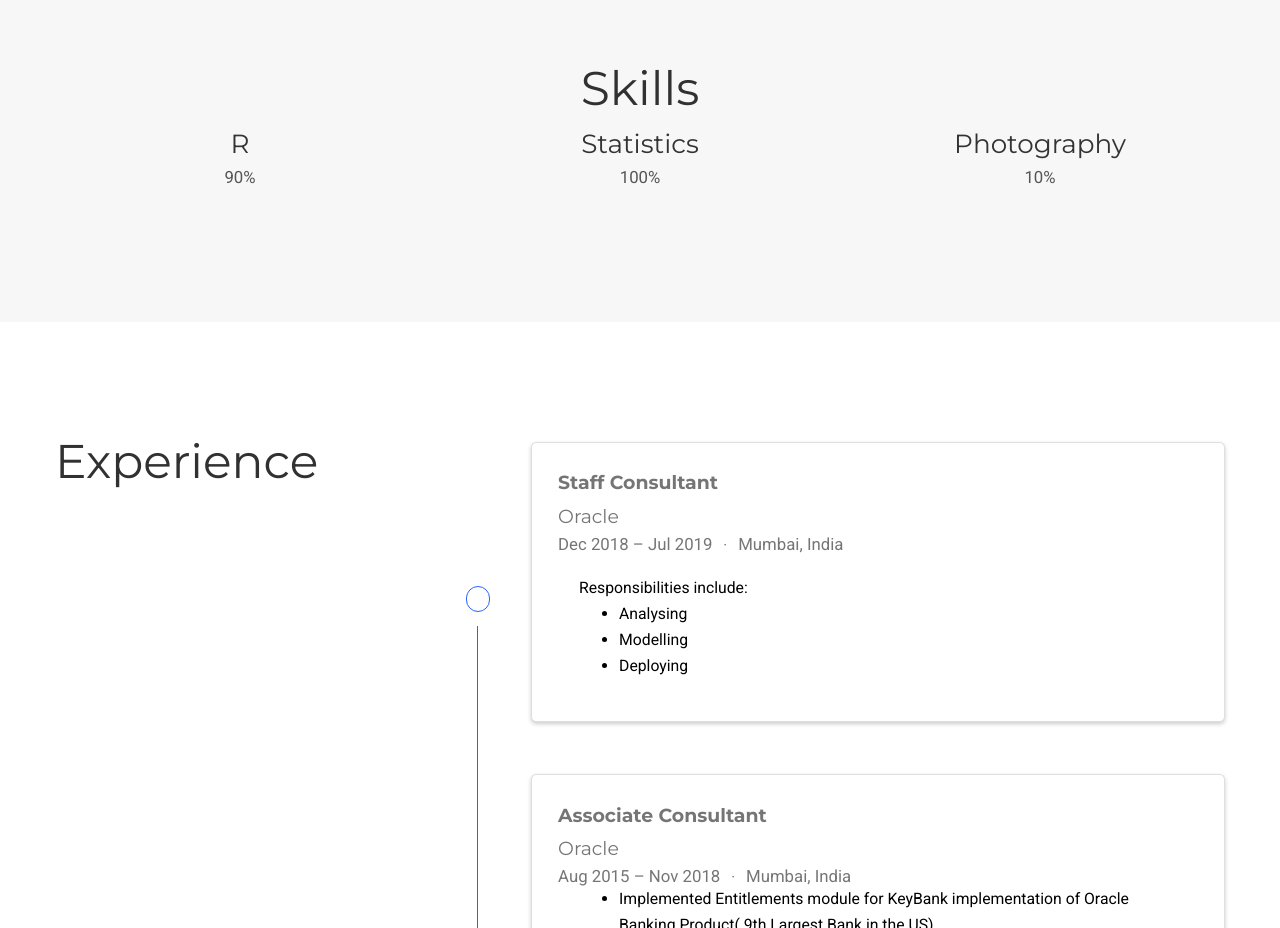
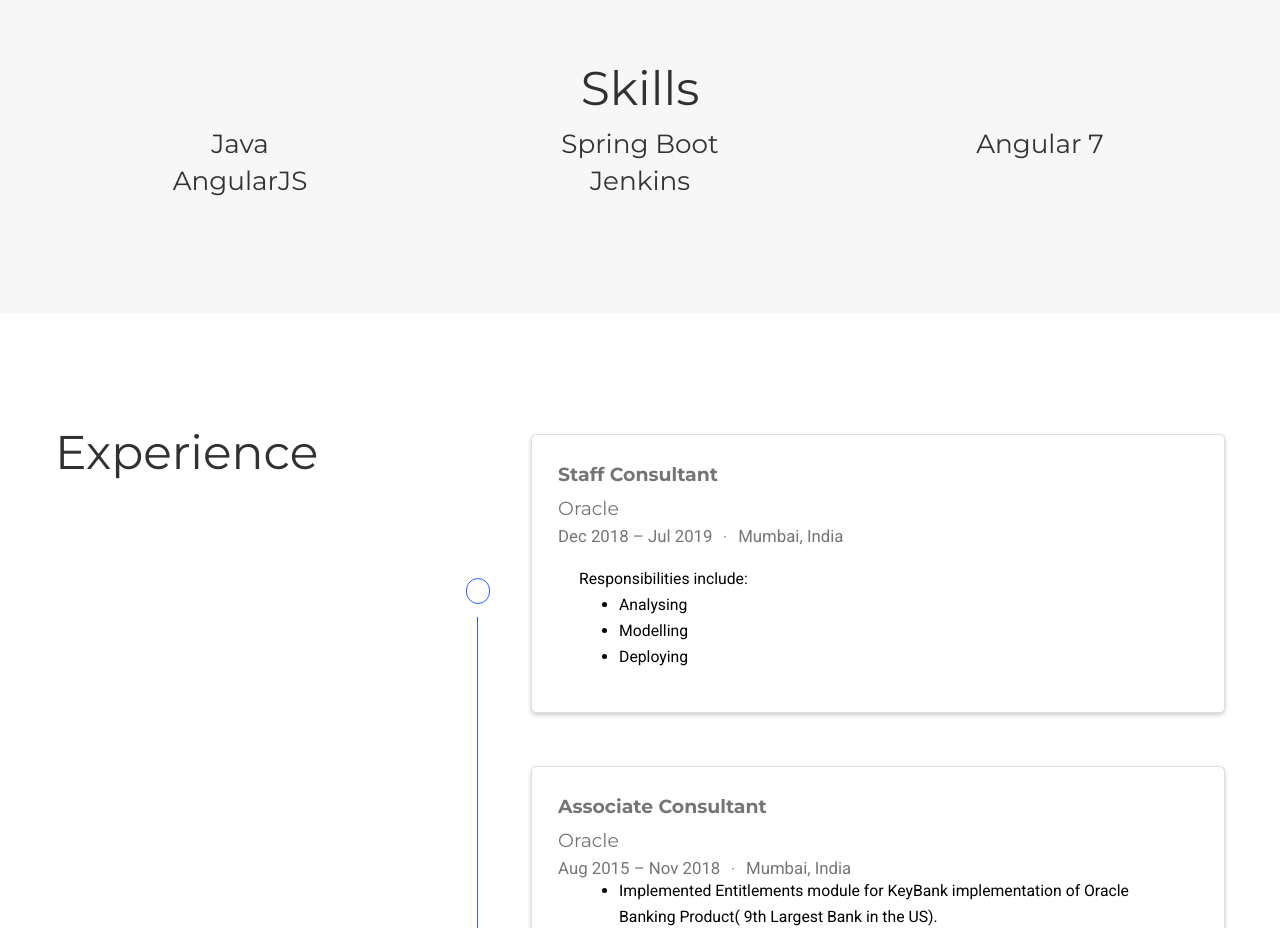
Before and after one commit to wonderfulroller7/wonderfulroller7.github.io, a plain HTML site: page index.html in a window 1280 px wide. Shown: the part 820-1748 px from the top of the page. Drawn offline with nearby package versions, Linux system fonts and the light colour scheme; some icons are missing.

Commit message:
Updating skills

```diff
--- a/index.html
+++ b/index.html
@@ -642,8 +642,8 @@
 
   <div class="col-12 col-sm-4">
 
-    <h3>R</h3>
-    <p>90%</p>
+    <h3>Java</h3>
+
   </div>
 
 
@@ -653,8 +653,8 @@
 
   <div class="col-12 col-sm-4">
 
-    <h3>Statistics</h3>
-    <p>100%</p>
+    <h3>Spring Boot</h3>
+
   </div>
 
 
@@ -664,8 +664,30 @@
 
   <div class="col-12 col-sm-4">
 
-    <h3>Photography</h3>
-    <p>10%</p>
+    <h3>Angular 7</h3>
+
+  </div>
+
+
+
+
+
+
+  <div class="col-12 col-sm-4">
+
+    <h3>AngularJS</h3>
+
+  </div>
+
+
+
+
+
+
+  <div class="col-12 col-sm-4">
+
+    <h3>Jenkins</h3>
+
   </div>
 
 </div>
```
